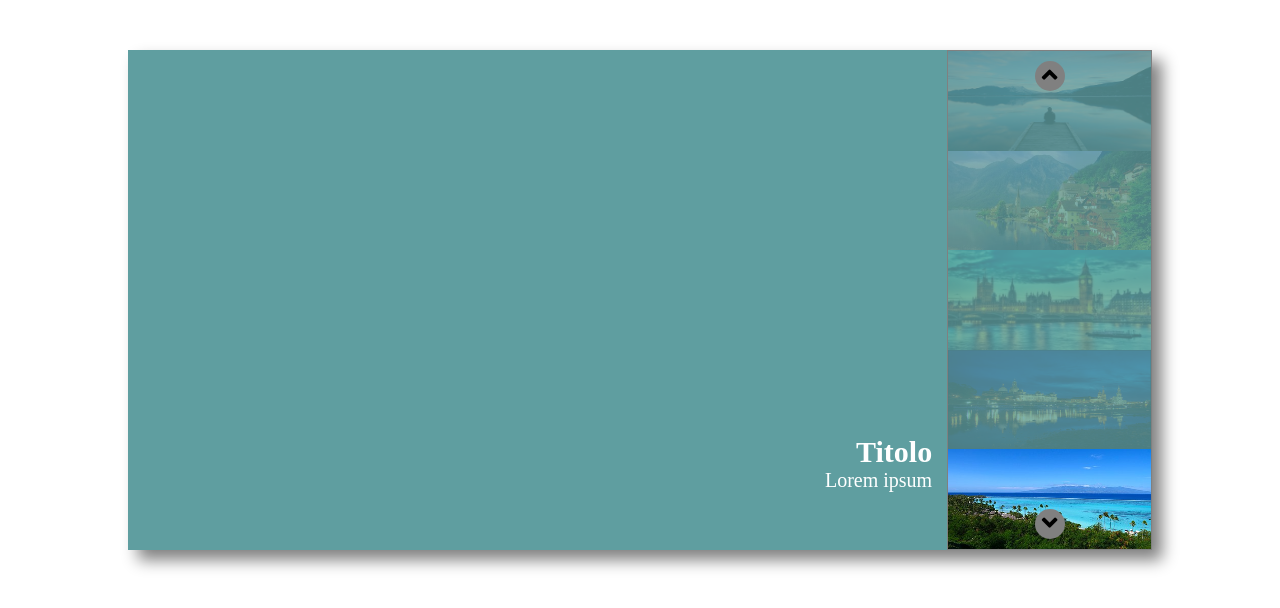
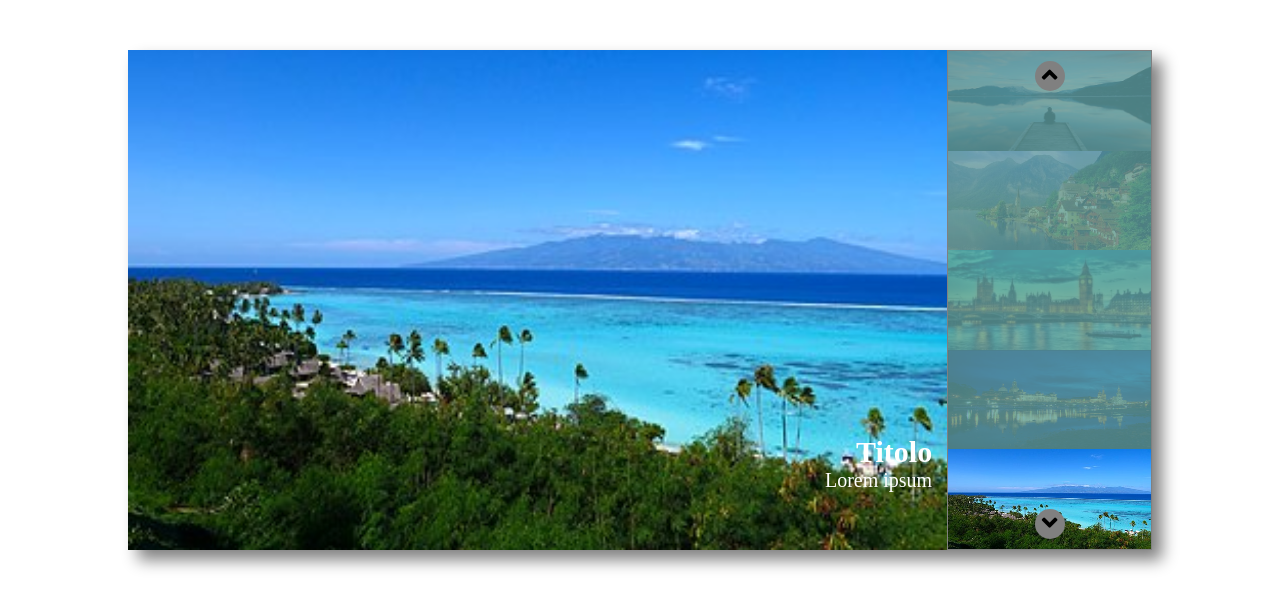
Before and after one commit to Vinc-78/js-array-carousel, a plain HTML site: page index.html in a window 1280 px wide. Both pictures are taken after a click on the icon 1049 px from the left and 74 px from the top of the page. Drawn offline with Linux system fonts and the light colour scheme.

Commit message:
realizzato lo scorrimento anche per img centrale

```diff
--- a/css/style.css
+++ b/css/style.css
@@ -10,11 +10,24 @@
       color: white;
       background-color: cadetblue;
       box-shadow: 10px 10px 15px rgba(128, 128, 128);
-     }
+      position: relative; }
 
 .container-image{height: 100%;
                  width: 80%;
                  }
+
+.container-image>img {height: 100%;
+                      width: 100%;
+                      position: absolute;
+                      top:0;
+                      left:0;
+                      opacity: 0;
+                      transition: opacity 0.3s;
+
+                      }
+
+.container-image> img.attiva{opacity: 1;}
+
 
 .aside{ color: black;
         height: 100%;
@@ -59,6 +72,7 @@
            bottom: 15px;
            right: 15px;
            text-align: end;
+           z-index: 99;
            }
 
 .box-info>.title{ font-size: 30px;
--- a/js/script.js
+++ b/js/script.js
@@ -26,27 +26,32 @@ const text = [
 // lavoro su aside e creo le anteprime dall'arrey uno sotto l'altra
 
 const aside = document.querySelector(".aside");
+const containerImg = document.querySelector(".container-image")
 
 let currentIndex = 0;
 
 //ciclo for per assegnare le immagini all'aside
 
-for(let i=0; i<items.length; i++){
+for (let i = 0; i < items.length; i++) {
     const anteprimaCorrente = items[i];
+    const immagineCorrente = items[i];
 
 
 
     //una variabile a cui assegnare il primo indice e la classe per mostrare l'anteprima
 
     let attivaAnteprima = " ";
+    let attivaImmagine = " ";
 
-     if (i===currentIndex){ attivaAnteprima ="attiva"}
+    if (i === currentIndex) { attivaAnteprima = "attiva" }
+    if (i === currentIndex) { attivaImmagine = "attiva" }
 
     //crep gli elementi Anteprima e l'inserirsco in HTML
 
-const tagAnteprima =` <div class="anteprima ${attivaAnteprima}"><img src="${anteprimaCorrente}" alt="img ${i}"></div>`;
-
-aside.innerHTML +=tagAnteprima;
+    const tagAnteprima = ` <div class="anteprima ${attivaAnteprima}"><img src="${anteprimaCorrente}" alt="img ${i}"></div>`;
+    const tagImmagine = ` <img class="${attivaImmagine}" src="${immagineCorrente}" alt="img ${i}">`;
+    aside.innerHTML += tagAnteprima;
+    containerImg.innerHTML += tagImmagine;
 
 }
 
@@ -56,15 +61,18 @@ aside.innerHTML +=tagAnteprima;
 //lavoro sulle freccie
 
 
-const frecciaSu =document.querySelector(".fa-angle-up");
-const frecciaGiu =document.querySelector(".fa-angle-down");
+const frecciaSu = document.querySelector(".fa-angle-up");
+const frecciaGiu = document.querySelector(".fa-angle-down");
 
 
-frecciaSu.addEventListener("click", function(){
+frecciaSu.addEventListener("click", function () {
 
-    const attivaAnteprima=aside.querySelector(".attiva");
+    const attivaAnteprima = aside.querySelector(".attiva");
+
+    const attivaImmagine = containerImg.querySelector(".attiva");
 
     attivaAnteprima.classList.remove("attiva");
+    attivaImmagine.classList.remove("attiva");
 
     currentIndex--;
 
@@ -78,36 +86,55 @@ frecciaSu.addEventListener("click", function(){
 
     const imgAnteprima = aside.querySelectorAll(".anteprima");
 
+    const imgImmagine = containerImg.querySelectorAll("img");
+
     console.log(imgAnteprima);
+    console.log(imgImmagine);
 
     const newAnteprima = imgAnteprima[currentIndex];
+
+    const newImmagine = imgImmagine[currentIndex];
 
     console.log(newAnteprima)
 
     newAnteprima.classList.add("attiva");
 
+    newImmagine.classList.add("attiva");
+
 });
 
-frecciaGiu.addEventListener("click", function(){
+frecciaGiu.addEventListener("click", function () {
 
-    const attivaAnteprima=aside.querySelector(".attiva");
+    const attivaAnteprima = aside.querySelector(".attiva");
+
+    const attivaImmagine = containerImg.querySelector(".attiva");
 
     attivaAnteprima.classList.remove("attiva");
+    attivaImmagine.classList.remove("attiva");
 
     currentIndex++;
 
-    console.log(currentIndex);
 
-    if (currentIndex > items.length -1) {
+
+    if (currentIndex > items.length - 1) {
         currentIndex = 0;
     }
 
-      console.log(currentIndex);
+
 
     const imgAnteprima = aside.querySelectorAll(".anteprima");
 
+    const imgImmagine = containerImg.querySelectorAll("img");
+
+
     const newAnteprima = imgAnteprima[currentIndex];
+
+    const newImmagine = imgImmagine[currentIndex];
+
+
 
     newAnteprima.classList.add("attiva");
 
+    newImmagine.classList.add("attiva");
+
 });
```
Also changed, not shown: index.html (+1 -0 lines). Lines whose indentation alone changed are shown as unchanged.
